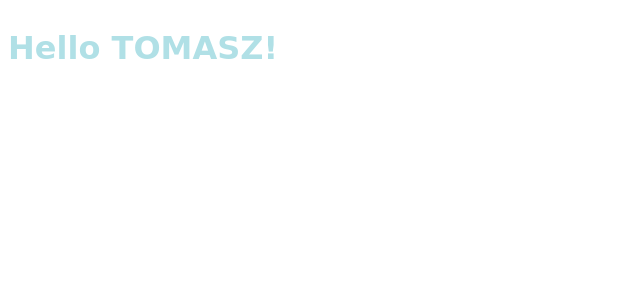
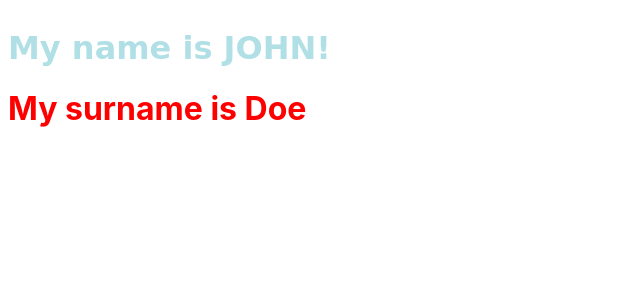
Before and after one commit to Annie-Huang/my-svelte-project, a Svelte app: page / in a window 1280 px wide. Shown: the top 300 px of the page, without its empty margins (0-640 px from the left). Built offline with nearby package versions, Linux system fonts and the light colour scheme.

Commit message:
Create component and link it to the App.svelte

```diff
--- a/src/App.svelte
+++ b/src/App.svelte
@@ -1,6 +1,8 @@
 <script>
+    import Surname from "./Surname.svelte";
+
 	// export let name;
-	let name = "Tomasz";
+	let name = "John";
 </script>
 
 <style>
@@ -10,4 +12,5 @@
 	}
 </style>
 
-<h1 class="headerText">Hello {name.toUpperCase()}!</h1>
+<h1 class="headerText">My name is {name.toUpperCase()}!</h1>
+<Surname />
--- /dev/null
+++ b/src/Surname.svelte
@@ -0,0 +1,11 @@
+<script>
+    let surname = "Doe";
+</script>
+
+<style>
+    h1 {
+        color: red;
+    }
+</style>
+
+<h1>My surname is {surname}</h1>
```
